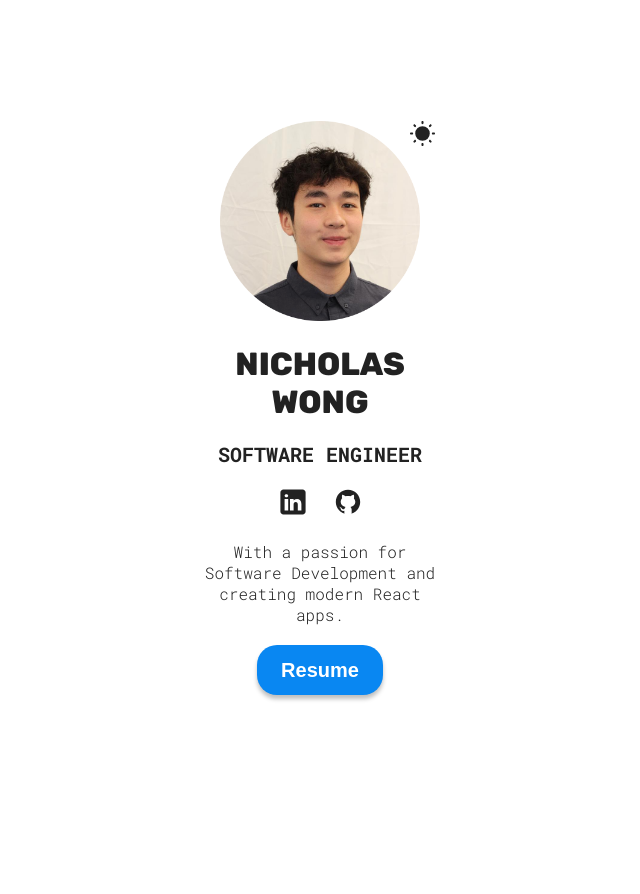
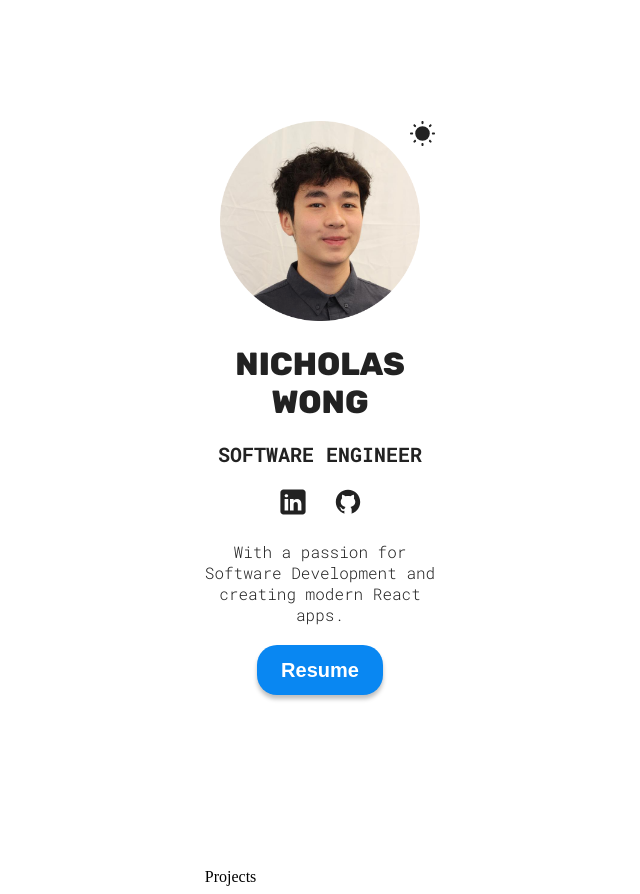
Before and after one commit to nickw0ng/Portfolio-Website, a React (Vite) app: page / in a window 1280 px wide. Shown: the whole page, without its empty margins (320-960 px from the left). Before the commit the page ends 816 px from the top, so only its background shows below. Built offline with nearby package versions, Linux system fonts and the light colour scheme.

Commit message:
finished hero component added projects

```diff
--- a/src/App.jsx
+++ b/src/App.jsx
@@ -1,10 +1,12 @@
 import "./App.css";
 import Hero from "./sections/Hero/Hero";
+import Projects from './sections/Projects/Projects'
 
 function App() {
   return (
     <>
       <Hero />
+      <Projects />
     </>
   );
 }
--- /dev/null
+++ b/src/sections/Projects/Projects.jsx
@@ -0,0 +1,9 @@
+import React from 'react'
+
+function Projects() {
+  return (
+    <div>Projects</div>
+  )
+}
+
+export default Projects
```
Also changed, not shown: src/sections/Projects/ProjectsStyles.module.css (added).
